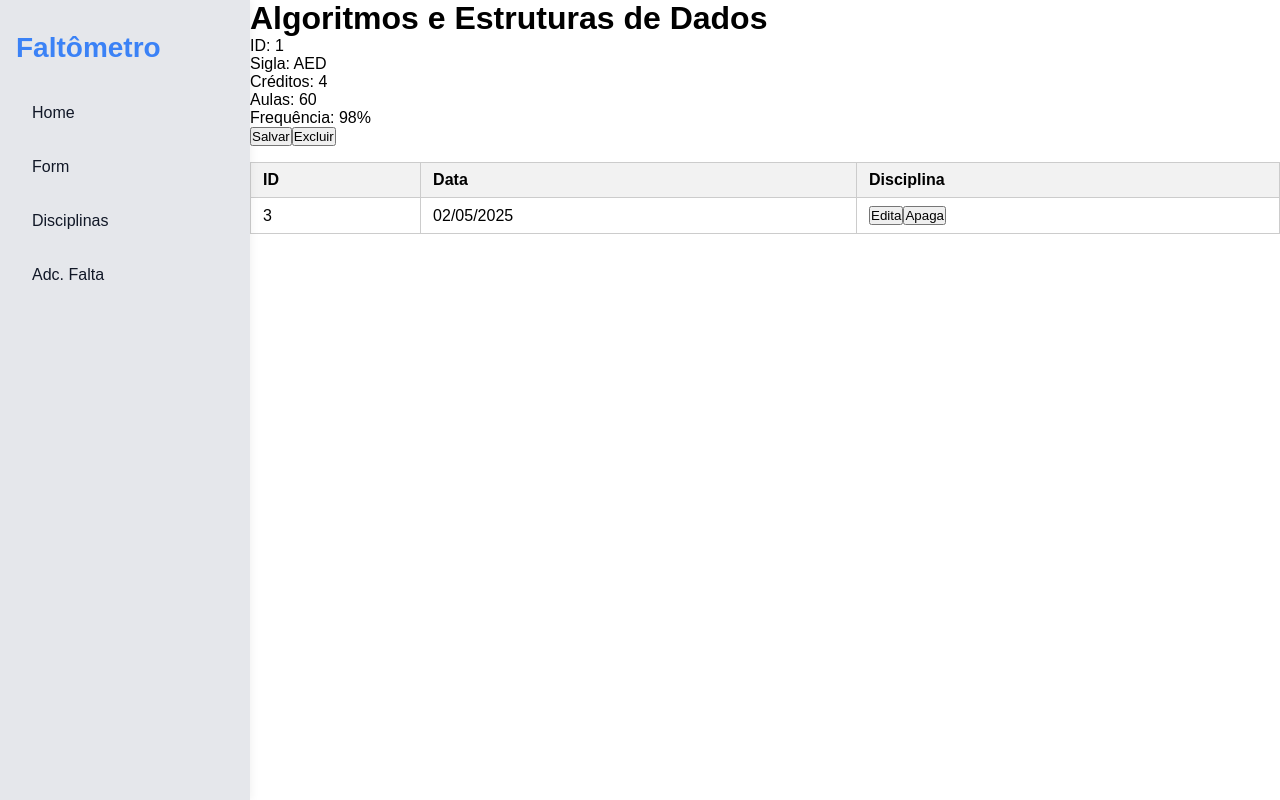
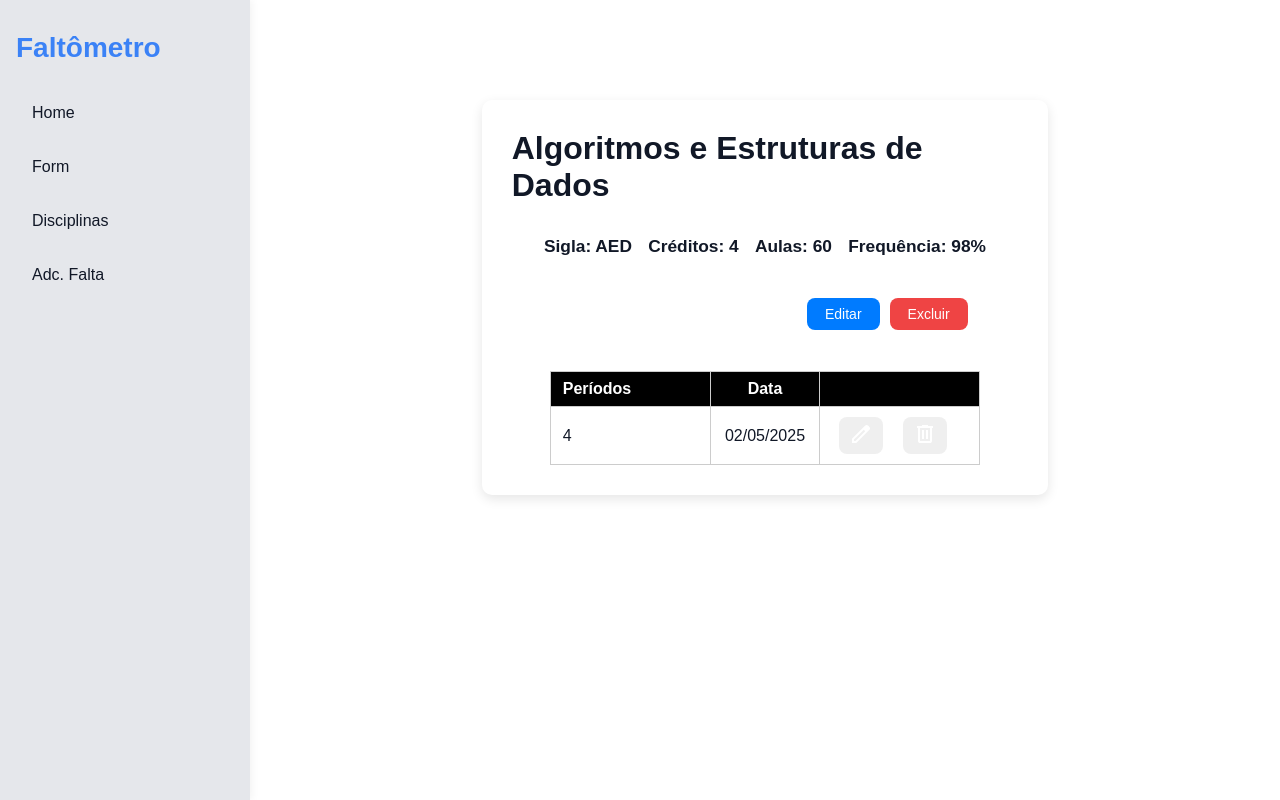
Before and after one commit to rafakimanja/ADS-Faltometro, a Next.js app: page /disciplinas/1 in a window 1280 px wide. Built offline with nearby package versions, Linux system fonts and the light colour scheme.

Commit message:
alterando dados exibidos

```diff
--- a/src/app/disciplinas/[id]/disciplina.css
+++ b/src/app/disciplinas/[id]/disciplina.css
@@ -1,3 +1,69 @@
 .bg-disciplina {
     margin-left: 250px;
 }
+
+.bg-info{
+    width: 55%;
+    margin: 100px auto;
+    padding: 30px;
+    border-radius: 10px;
+    box-shadow: 0 4px 12px rgba(0, 0, 0, 0.1);
+    color: var(--color-text)
+}
+
+.info-data{
+    display: flex;
+    flex-direction: column;
+    align-items: center;
+}
+
+.text-data{
+    width: 100%;
+    display: flex;
+    justify-content: space-evenly;
+    padding: 1rem;
+    margin-top: 1rem;
+    font-size: 13pt;
+    font-weight: bolder;
+}
+
+.grupo-botoes{
+    width: 90%;
+    margin: 25px 0;
+    display: flex;
+    justify-content: right;
+    gap: 10px;
+}
+
+.tabela-faltas{
+    display: flex;
+    justify-content: center;
+}
+
+.botoes {
+    padding: 8px 18px;
+    border: none;
+    border-radius: 8px;
+    font-size: 14px;
+    cursor: pointer;
+    transition: background-color 0.3s ease;
+    color: #fff;
+  }
+
+    /* Estilo do botão Cancelar */
+  #cancel {
+    background-color: #ef4444;
+  }
+
+  #cancel:hover {
+    background-color: #dc2626;
+  }
+
+  /* Estilo do botão Cadastrar */
+  #submit {
+    background-color: #007bff;
+  }
+
+  #submit:hover {
+    background-color: #0056b3;
+  }
--- a/src/app/disciplinas/[id]/page.tsx
+++ b/src/app/disciplinas/[id]/page.tsx
@@ -46,15 +46,16 @@ export default function Disciplina(){
                 <div className='bg-info'>
                     <div className="info-data">
                         <h1>{disciplina.titulo}</h1>
-                        <p>ID: {disciplina.id}</p>
-                        <p>Sigla: {disciplina.sigla}</p>
-                        <p>Créditos: {disciplina.creditos}</p>
-                        <p>Aulas: {disciplina.aulas}</p>
-                        <p>Frequência: <ExibeFrequencia disciplina={disciplina}/></p>
+                        <div className="text-data">
+                            <p>Sigla: {disciplina.sigla}</p>
+                            <p>Créditos: {disciplina.creditos}</p>
+                            <p>Aulas: {disciplina.aulas}</p>
+                            <p>Frequência: <ExibeFrequencia disciplina={disciplina}/></p>
+                        </div>
                     </div>
-                    <div className="btn-group">
-                        <button>Salvar</button>
-                        <button onClick={() => deletar(disciplina.id!)}>Excluir</button>
+                    <div className="grupo-botoes">
+                        <button className='botoes' id='submit'>Editar</button>
+                        <button onClick={() => deletar(disciplina.id!)} className='botoes' id='cancel'>Excluir</button>
                     </div>
                     <div className="tabela-faltas">
                         {
--- a/src/components/Tabela/TabelaFaltas.css
+++ b/src/components/Tabela/TabelaFaltas.css
@@ -1,5 +1,5 @@
 .tb-faltas {
-  width: 100%;
+  width: 85%;
   border-collapse: collapse;
   margin-top: 1rem;
   font-family: Arial, sans-serif;
@@ -8,18 +8,49 @@
 .tb-faltas th,
 .tb-faltas td {
   border: 1px solid #ccc;
+}
+
+.tb-faltas th{
   padding: 8px 12px;
+}
+
+.tb-faltas td{
+  padding: 10px 12px;
+}
+
+.cl-id{
   text-align: left;
+  width: 10rem;
+}
+
+.cl-dt{
+  text-align: center;
+}
+
+.cl-ds{
+  text-align: right;
+  width: 10rem;
 }
 
 .tb-faltas thead {
-  background-color: #f2f2f2;
+  background-color: #000;
+  color: #fff;
 }
 
 .tb-faltas tr:nth-child(even) {
   background-color: #f9f9f9;
 }
 
-.tb-faltas tr:hover {
-  background-color: #eaeaea;
+.botoes-tabela{
+  gap: 10px;
 }
+
+.btn-tabela{
+  padding: 5px 10px;
+  border: none;
+  border-radius: 8px;
+  font-size: 14px;
+  cursor: pointer;
+  transition: background-color 0.3s ease;
+  margin-right: 20px;
+}
--- a/src/components/Tabela/TabelaFaltas.tsx
+++ b/src/components/Tabela/TabelaFaltas.tsx
@@ -12,9 +12,9 @@ export default function TabelaFaltas({ faltas }: TabelaFaltasProps){
         <table className="tb-faltas">
             <thead>
                 <tr>
-                <th>ID</th>
-                <th>Data</th>
-                <th>Disciplina</th>
+                <th className="cl-id">Períodos</th>
+                <th className="cl-dt">Data</th>
+                <th></th>
                 </tr>
             </thead>
             <tbody>
@@ -22,11 +22,15 @@ export default function TabelaFaltas({ faltas }: TabelaFaltasProps){
                     faltas ? (
                         faltas.map((falta) => (
                         <tr key={falta.id}>
-                            <td>{falta.id}</td>
-                            <td>{new Date(falta.data).toLocaleDateString('pt-BR')}</td>
-                            <td>
-                                <button>Edita</button>
-                                <button>Apaga</button>
+                            <td className="cl-id">{falta.periodosFaltados}</td>
+                            <td className="cl-dt">{new Date(falta.data).toLocaleDateString('pt-BR')}</td>
+                            <td className="cl-ds">
+                                <button className="btn-tabela" id="edit">
+                                    <img src="/edit.svg" alt="" />
+                                </button>
+                                <button className="btn-tabela" id="delete">
+                                    <img src="/delete.svg" alt="" />
+                                </button>
                             </td>
                         </tr>
                         ))
```
Also changed, not shown: public/delete.svg (added), public/edit.svg (added).
